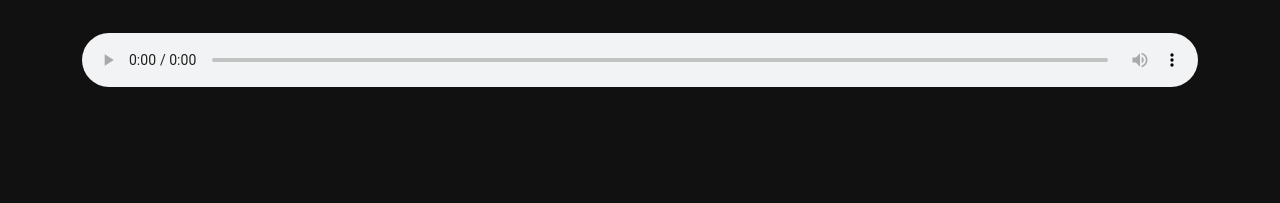
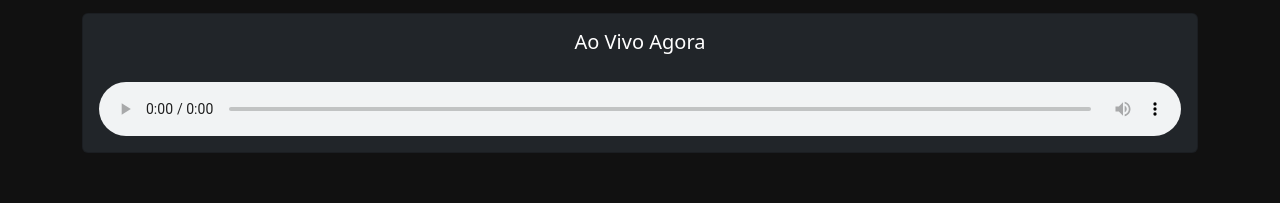
Before and after one commit to regisanael/radioonline, a plain HTML site: page index.html in a window 1280 px wide. Shown: the part 208-411 px from the top of the page. Drawn offline with nearby package versions, Linux system fonts and the light colour scheme.

Commit message:
Update index.html

```diff
--- a/index.html
+++ b/index.html
@@ -59,10 +59,13 @@
     <div class="container">
       <h1 class="display-4">Bem-vindo à Rádio Bh Hits</h1>
       <p class="lead">Tocando o melhor do funk Bh 24 horas por dia!</p>
-      <audio controls autoplay>
-        <source src="SET DAS PURAS - AS MTG MAIS TOCADAS DE BH 2025.MP3" type="audio/mpeg">
-        Seu navegador não suporta áudio.
-      </audio>
+      <div class="card bg-dark text-white p-3">
+        <h5>Ao Vivo Agora</h5>
+        <audio controls>
+          <source src="SET DAS PURAS - AS MTG MAIS TOCADAS DE BH 2025.MP3" type="audio/mpeg">
+          Seu navegador não suporta áudio.
+        </audio>
+      </div>
     </div>
   </section>
 
```
